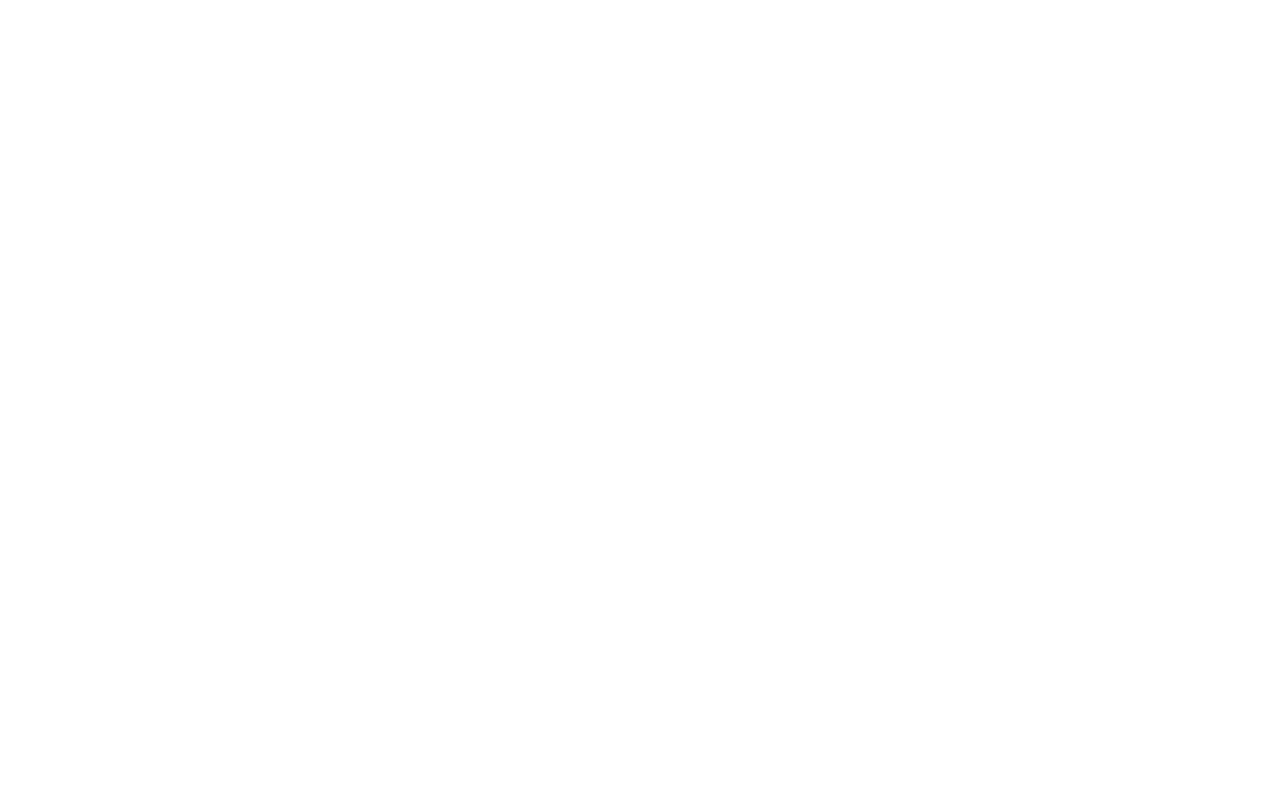
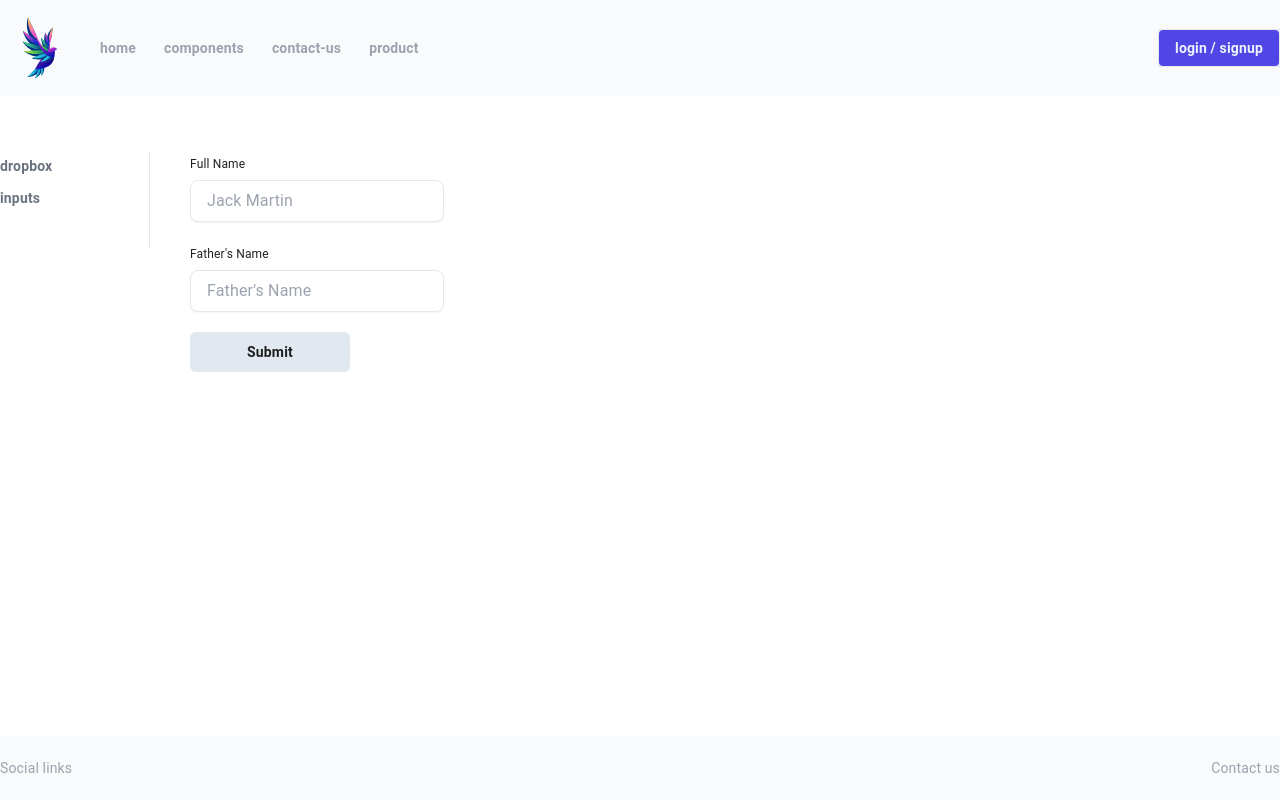
Before and after one commit to mohammadbrzbrz72/nextjs-components-modules-tools, a Next.js app: page /components/personal/inputs in a window 1280 px wide. Before the commit this address had no page. Built offline with nearby package versions, Linux system fonts and the light colour scheme.

Commit message:
example for inputs

```diff
--- a/app/components/constants.ts
+++ b/app/components/constants.ts
@@ -3,4 +3,8 @@
     name: "dropbox",
     href: "/components/personal/dropbox",
   },
+  {
+    name: "inputs",
+    href: "/components/personal/inputs",
+  },
 ];
--- /dev/null
+++ b/app/components/personal/inputs/page.tsx
@@ -0,0 +1,50 @@
+"use client";
+
+import React from "react";
+import { Input } from "@/components/personal";
+import { useForm, FormProvider, useFormContext } from "react-hook-form";
+
+const styles = {
+  submitButton: `
+    min-w-[160px] h-10
+    mt-5
+    bg-slate-200 cursor-pointer
+    rounded-md
+    text-sm font-bold
+  `,
+};
+export default function InputsPage() {
+  const methods = useForm();
+  const onSubmit = (data: any) => console.log(data);
+  // console.log(methods.formState.isDirty); // make sure formState is read before render to enable the Proxy
+
+  return (
+    <FormProvider {...methods}>
+      <form onSubmit={methods.handleSubmit(onSubmit)}>
+        <Inputs />
+        <input type="submit" className={styles.submitButton} />
+      </form>
+    </FormProvider>
+  );
+}
+
+function Inputs() {
+  const methods = useFormContext();
+
+  return (
+    <div className="flex flex-col gap-5">
+      <Input
+        label="Full Name"
+        methods={methods}
+        placeholder="Jack Martin"
+        name="full_name"
+      />
+      <Input
+        label="Father's Name"
+        methods={methods}
+        placeholder="Father's Name"
+        name="fathers_name"
+      />
+    </div>
+  );
+}
--- a/components/personal/inputs/Input.tsx
+++ b/components/personal/inputs/Input.tsx
@@ -1,6 +1,7 @@
+"use client";
+
 import clsx from "clsx";
-import { useForm, FormProvider, useFormContext } from "react-hook-form";
-
+import type { UseFormReturn, FieldValues } from "react-hook-form";
 interface IInput {
   label: string;
   placeholder: string;
@@ -10,25 +11,32 @@
     label: string;
     input: string;
   }>;
+  methods: UseFormReturn<FieldValues, any, undefined>;
 }
 
 const styles = {
   root: `
+    flex flex-col gap-1
   `,
   label: `
+    text-xs font-normal leading-6
   `,
   input: `
+    py-2 px-4
+    rounded-lg border border-gray-200 shadow-sm
+    focus:outline-0 focus:shadow-md
   `,
 };
 
-export function Input({ classes, label }: IInput) {
-  const methods = useFormContext();
-  console.log({ ...methods });
-
+export function Input({ name, classes, label, methods, placeholder }: IInput) {
   return (
-    <div className={clsx(styles.root, classes?.root)}>
+    <div className={clsx(styles.root, classes?.root, " ")}>
       <label className={clsx(styles.label, classes?.label)}>{label}</label>
-      <input className={clsx(styles.input, classes?.input)} {...methods} />
+      <input
+        className={clsx(styles.input, classes?.input)}
+        {...methods.register(name)}
+        placeholder={placeholder}
+      />
     </div>
   );
 }
```
